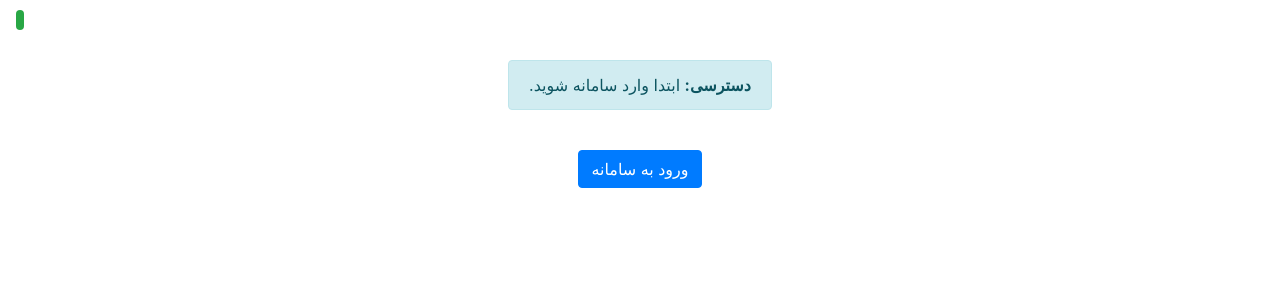
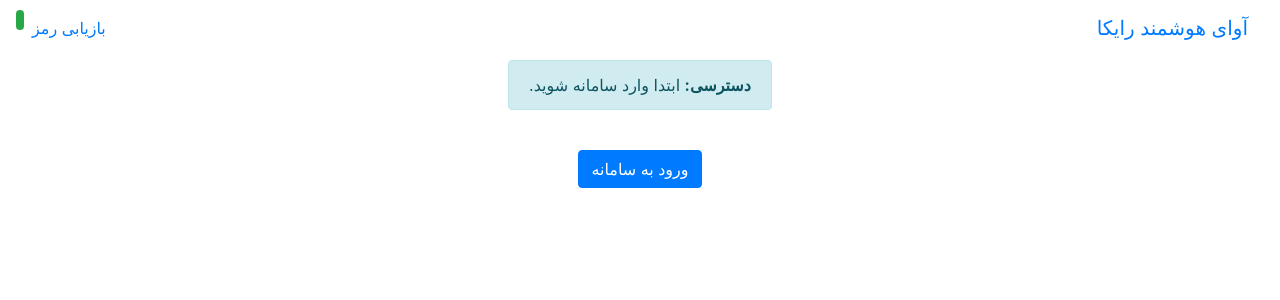
Before and after one commit to hasanisaeed/agile, a Django app: page / in a window 1280 px wide. Shown: the top 300 px of the page. Run offline with Django 3.2, Linux system fonts and the light colour scheme; style sheets or scripts are compiled from the project's sources; some libraries are stand-ins or nearby versions.

Commit message:
feat: forget password url

```diff
--- a/templates/base.html
+++ b/templates/base.html
@@ -16,7 +16,7 @@
 
 </head>
 <body style="text-align: center">
-<nav class="navbar navbar-dark navbar-expand-lg text-center" style="direction: rtl;">
+<nav class="navbar navbar-expand-lg text-center" style="direction: rtl;">
     <a class="navbar-brand" href="#">آوای هوشمند رایکا</a>
     <button class="navbar-toggler" type="button" data-toggle="collapse" data-target="#navbarSupportedContent"
             aria-controls="navbarSupportedContent" aria-expanded="false" aria-label="Toggle navigation">
@@ -25,14 +25,14 @@
 
     <div class="collapse navbar-collapse" id="navbarSupportedContent">
         <ul class="navbar-nav mr-auto">
-            {#            {% if user.is_authenticated %}#}
-            <li class="nav-item active">
-                <a href="{% url 'logout' %}" class="nav-link">خروج</a>
+            {% if user.is_authenticated %}
+                <li class="nav-item active">
+                    <a href="{% url 'logout' %}" class="nav-link">خروج</a>
+                </li>
+            {% endif %}
+            <li class="nav-item">
+                <a href="{% url 'password_reset' %}" class="nav-link">بازیابی رمز</a>
             </li>
-            {#            {% endif %}#}
-            {#            <li class="nav-item">#}
-            {#                <a href="{% url 'password_reset' %}" class="nav-link">بازیابی رمز</a>#}
-            {#            </li>#}
             <li class="nav-item">
                 <span class="bg-success pr-1 pl-1 text-white rounded">{{ user.username }}</span>
             </li>
```
